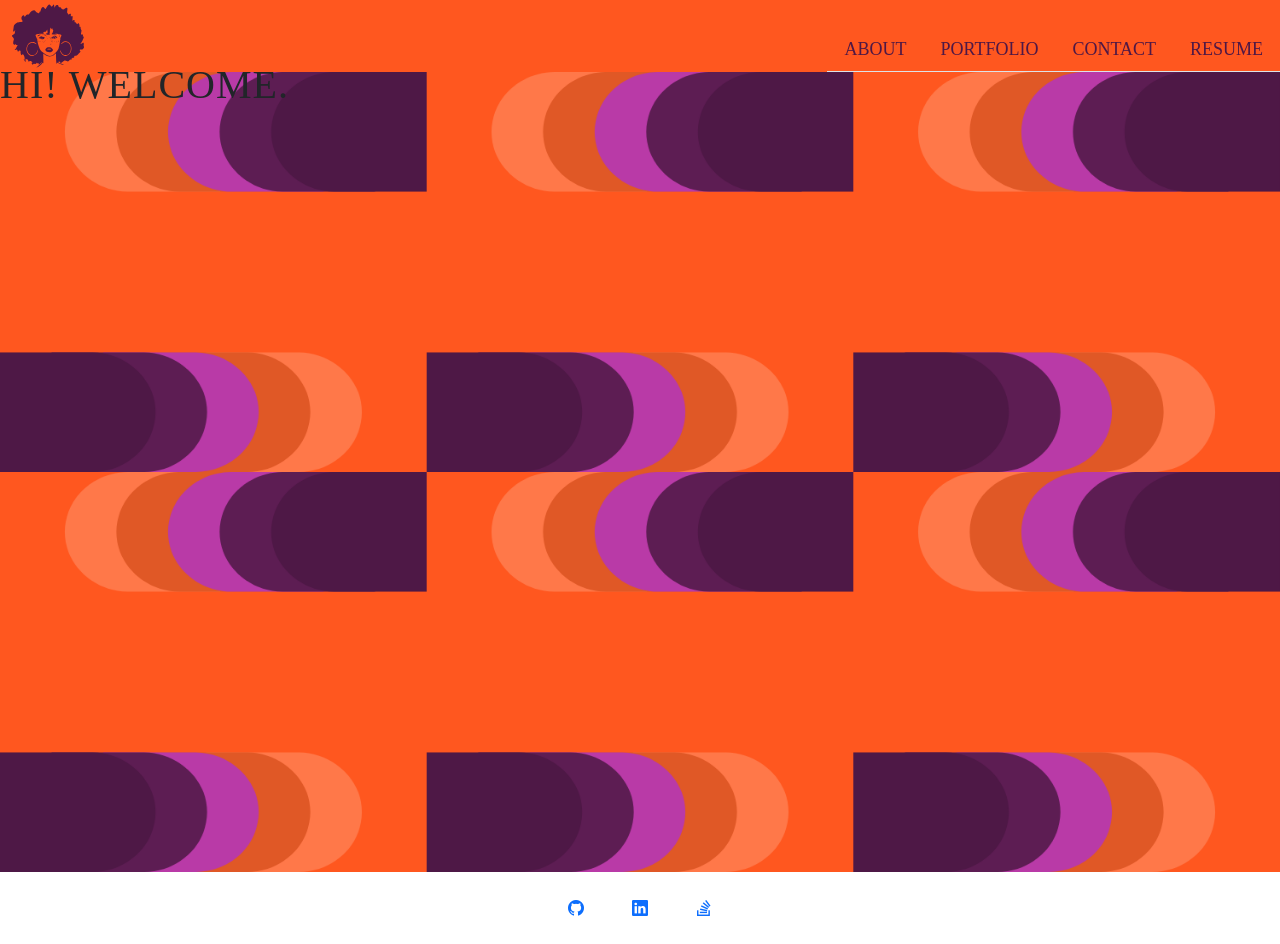
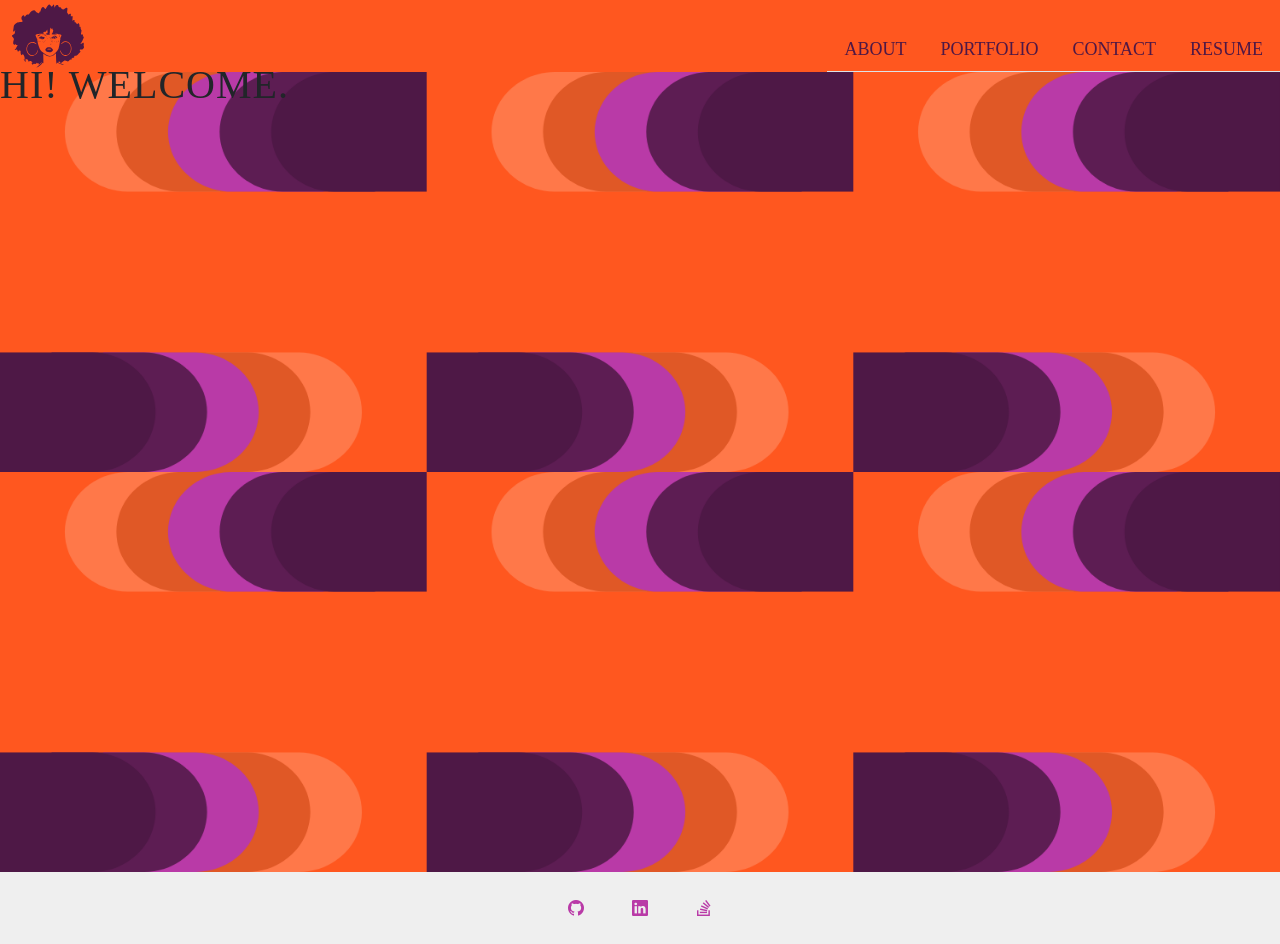
Before and after one commit to KrisSmith7/kris-react-portfolio, a React (Create React App) app: page / in a window 1280 px wide. Built offline with nearby package versions, Linux system fonts and the light colour scheme; a web font is replaced by a local one; what tw-elements would draw is missing.

Commit message:
styled footer icons to purple

```diff
--- a/src/components/Footer.js
+++ b/src/components/Footer.js
@@ -2,23 +2,25 @@ import React from "react";
 
 function Footer() {
     return (
-        <footer className='py-4 flex justify-center text-center'>
+        <footer className='py-4 bg-gray w-full h-full'>
+         <div className="w-full h-full flex justify-center">
           <div className='px-4'>
           <a href='https://github.com/KrisSmith7' target="_blank">
-            <i className="bi-github"></i>
+            <i className="bi-github icon-purple scale-125"></i>
           </a>
           </div>
           <div className='px-4'>
           <a href='https://www.linkedin.com/in/kristiansmith220/' target="_blank">
-          <i className="bi bi-linkedin"></i>
+          <i className="bi bi-linkedin icon-purple"></i>
           </a>
           </div>
 
           <div className='px-4'>
           <a href='https://stackoverflow.com/users/17004629/krissmith7' target="_blank">
-          <i className="bi bi-stack-overflow"></i>
+          <i className="bi bi-stack-overflow icon-purple"></i>
           </a>
           </div>
+      </div>
 
       </footer>
     )
--- a/src/index.css
+++ b/src/index.css
@@ -22,7 +22,6 @@
     @apply bg-purple
   }
 
-
 }
 
  @layer components{
@@ -43,6 +42,9 @@
 
 }
 
+.icon-purple {
+  color: #b93aa7;
+}
 
 body {
   margin: 0;
```
